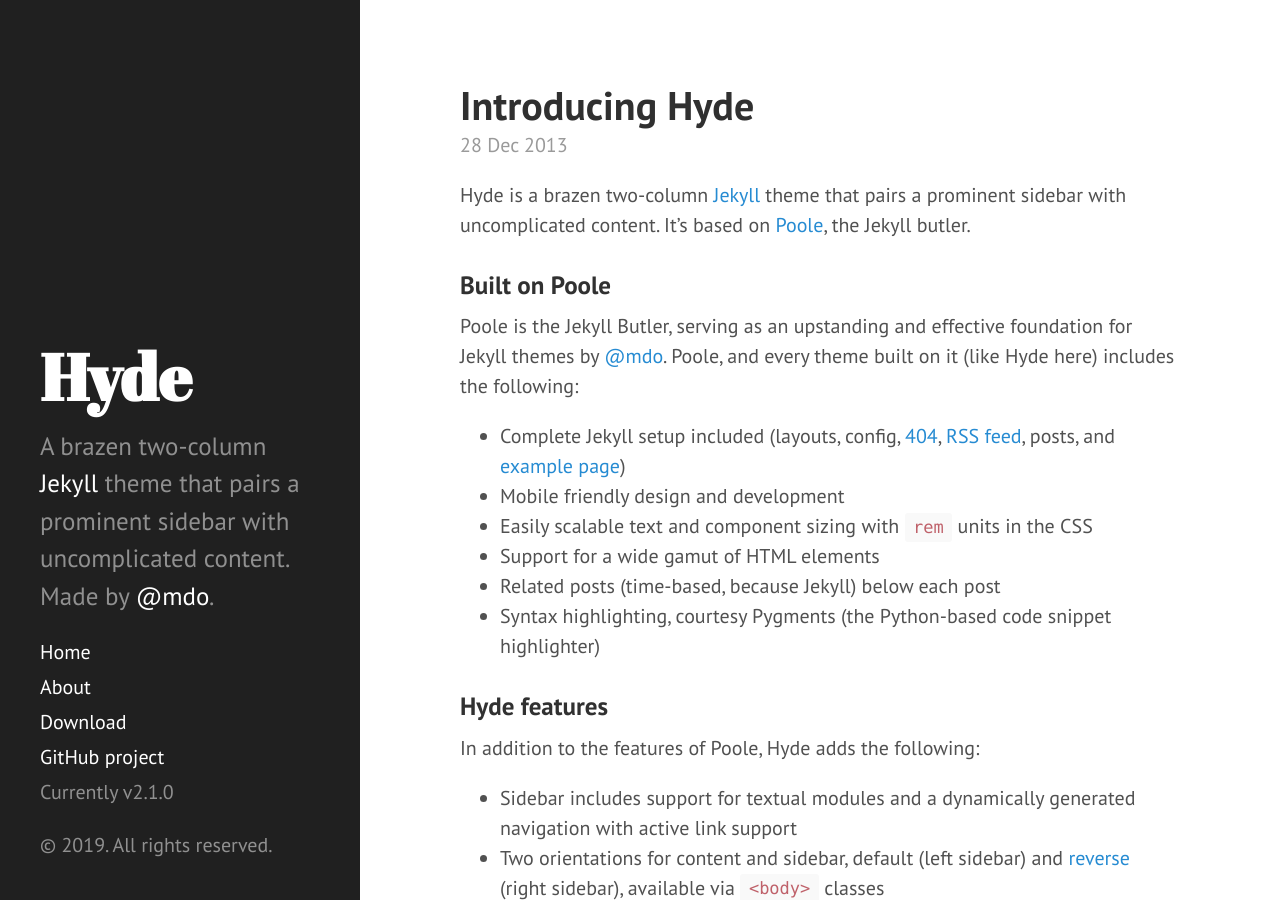
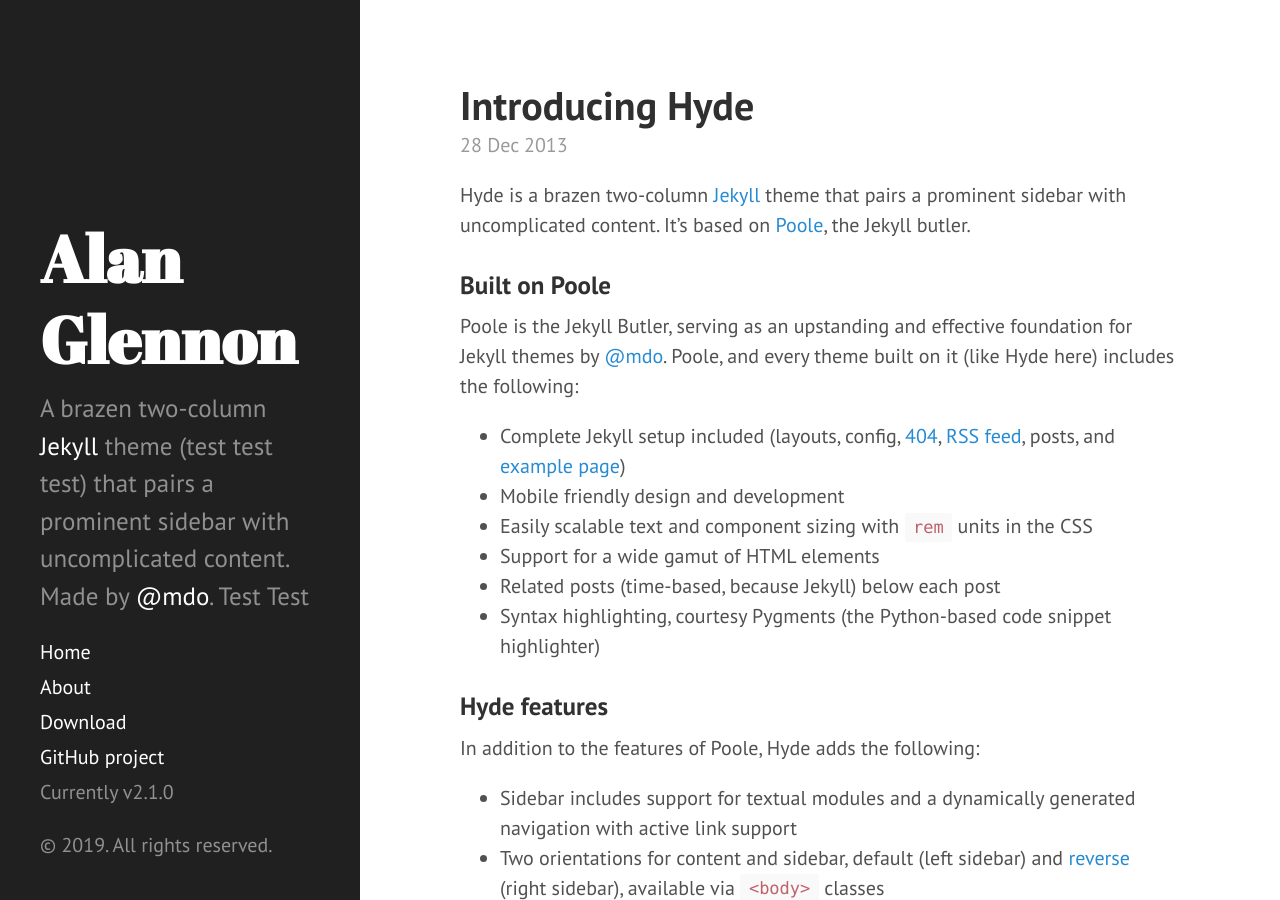
Before and after one commit to glennon/glennon.github.io, a Jekyll site: the page built from index.html, in a window 1280 px wide and 900 px high. Built offline with Jekyll 4.4.1, drawn with Linux system fonts in a browser that asks for light colours; the list of posts is cut into pages by our own code.

Commit message:
Update _config.yml
minor test

```diff
--- a/_config.yml
+++ b/_config.yml
@@ -6,9 +6,11 @@
 permalink:        pretty
 
 # Setup
-title:            Hyde
+title:            Alan Glennon
 tagline:          'Geographer 🎂  Angel'
-description:      'A brazen two-column <a href="http://jekyllrb.com" target="_blank">Jekyll</a> theme that pairs a prominent sidebar with uncomplicated content. Made by <a href="https://twitter.com/mdo" target="_blank">@mdo</a>.'
+description:      'A brazen two-column <a href="http://jekyllrb.com" target="_blank">Jekyll</a>
+                  theme (test test test) that pairs a prominent sidebar with uncomplicated content. Made by
+                  <a href="https://twitter.com/mdo" target="_blank">@mdo</a>. Test Test'
 url:              http://hyde.getpoole.com
 baseurl:          /
 
```
